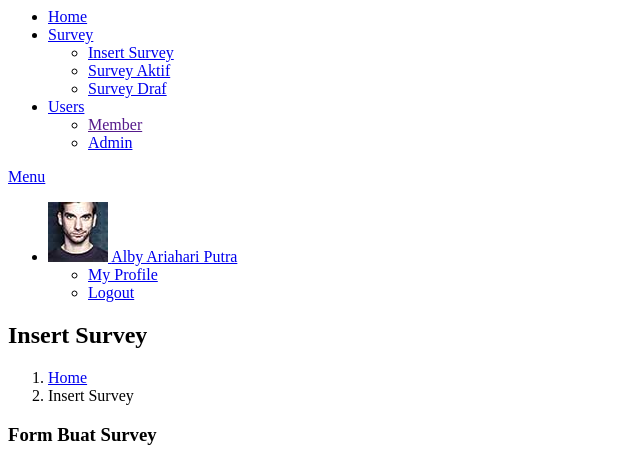
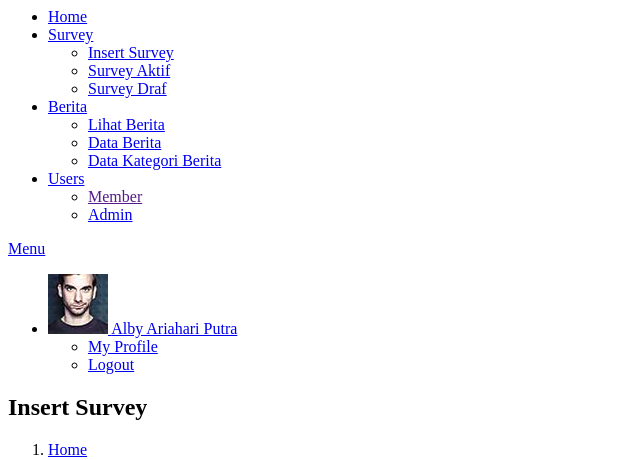
Before and after one commit to aldocf/ta_survey, a PHP site: template view/survey/insert.php in a window 1280 px wide. Shown: the top 460 px of the page, without its empty margins (0-640 px from the left). Run offline with PHP 8.4, Linux system fonts and the light colour scheme; the template is opened without the code that fills it, so the values that code supplies are empty; a user stored in the database is signed in.

Commit message:
update berita + responden

```diff
--- a/controller/AuthController.php
+++ b/controller/AuthController.php
@@ -8,6 +8,7 @@
 
 class AuthController
 {
+
 
     private $userDao;
 
--- a/sidebar.php
+++ b/sidebar.php
@@ -22,6 +22,14 @@
                     </ul>
                 </li>
                 <li class="nav-parent">
+                    <a href="#"><i class="fa fa-newspaper-o"></i><span>Berita</span> <span class="fa arrow"></span></a>
+                    <ul class="children collapse">
+                        <li><a href="index.php?menu=berita"> Lihat Berita</a></li>
+                        <li><a href="index.php?menu=dataBerita"> Data Berita</a></li>
+                        <li><a href="index.php?menu=dataKategori"> Data Kategori Berita</a></li>
+                    </ul>
+                </li>
+                <li class="nav-parent">
                     <a href="#"><i class="icon-users"></i><span>Users</span> <span class="fa arrow"></span></a>
                     <ul class="children collapse">
                         <li><a href=""> Member</a></li>
@@ -31,6 +39,8 @@
                 <?php
             } else if (isset($_SESSION['role']) && $_SESSION['role'] == 0) {
                 ?>
+                <li class="nav"><a href="index.php?menu=berita"><i class="fa fa-newspaper-o"></i><span>Berita</span></a>
+                </li>
                 <li class="nav"><a href="#"><i class="icons-office-02"></i><span>Lowongan Kerja</span></a>
                 </li>
                 <li class="nav"><a href="#"><i class="icon-docs"></i><span>Survey</span></a>
```
Also changed, not shown: index.php (+22 -1 lines).
